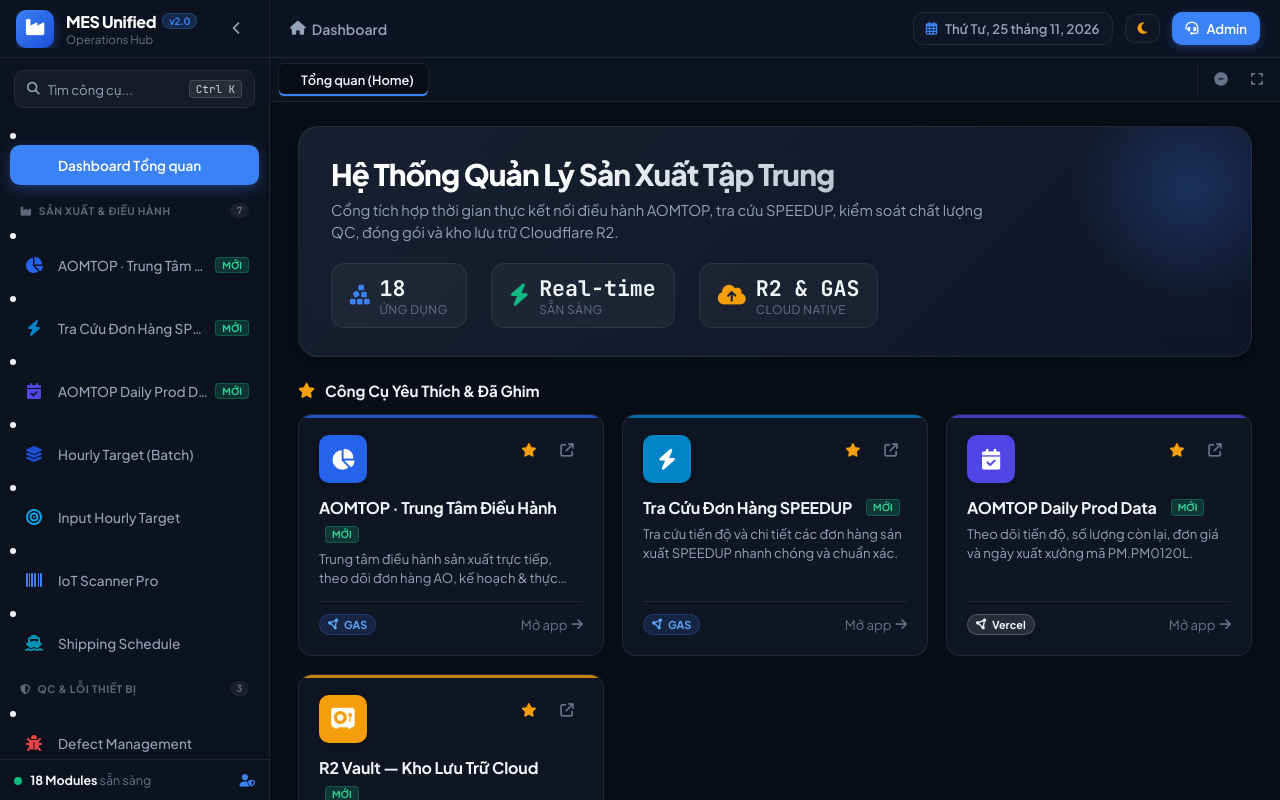
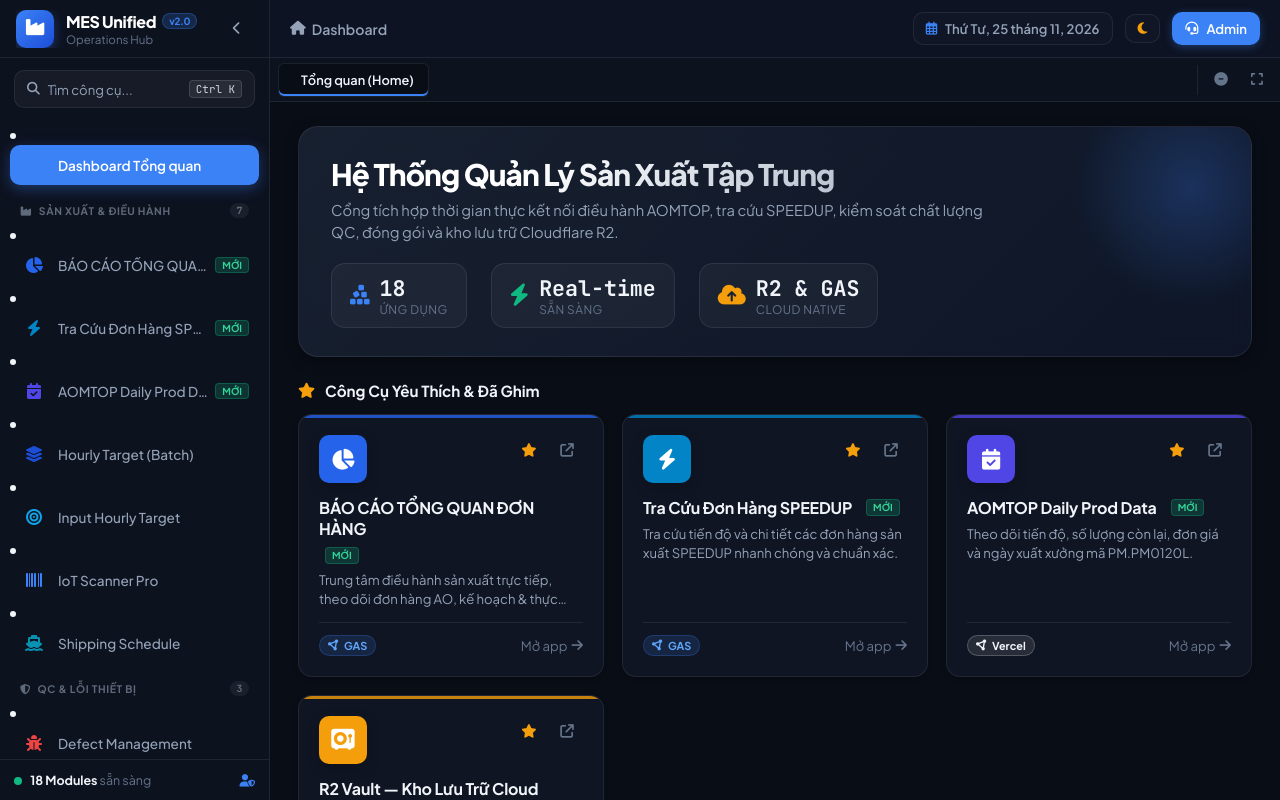
Before and after one commit to XuanAn2018/mes-unified-app, a plain HTML site: page index.html in a window 1280 px wide. Drawn offline with Linux system fonts and the light colour scheme.

Commit message:
Update tool name and URL in index.html

```diff
--- a/index.html
+++ b/index.html
@@ -1482,10 +1482,10 @@
             // --- Group 1: Production & Operations (7 items) ---
             {
                 id: 'aomtop-ops',
-                name: 'AOMTOP · Trung Tâm Điều Hành',
+                name: 'BÁO CÁO TỔNG QUAN ĐƠN HÀNG',
                 category: 'production',
                 icon: 'fa-chart-pie',
-                url: 'https://script.google.com/macros/s/AKfycbzslABUPLPb_LEdv8pDrMTO1IdxXqSF38O6TkpnG-7pJi8k9P2Ypl3ALGN0K5Cd0JXd/exec',
+                url: 'https://script.google.com/macros/s/AKfycbx95oEAW5LIRAPCPVFwGahUmPcG_ophr6vXhOIAY0T7wLWcrZmhu1SWqsOiuMDHLFY/exec',
                 color: '#2563eb',
                 provider: 'GAS',
                 providerClass: 'provider-gas',
```
